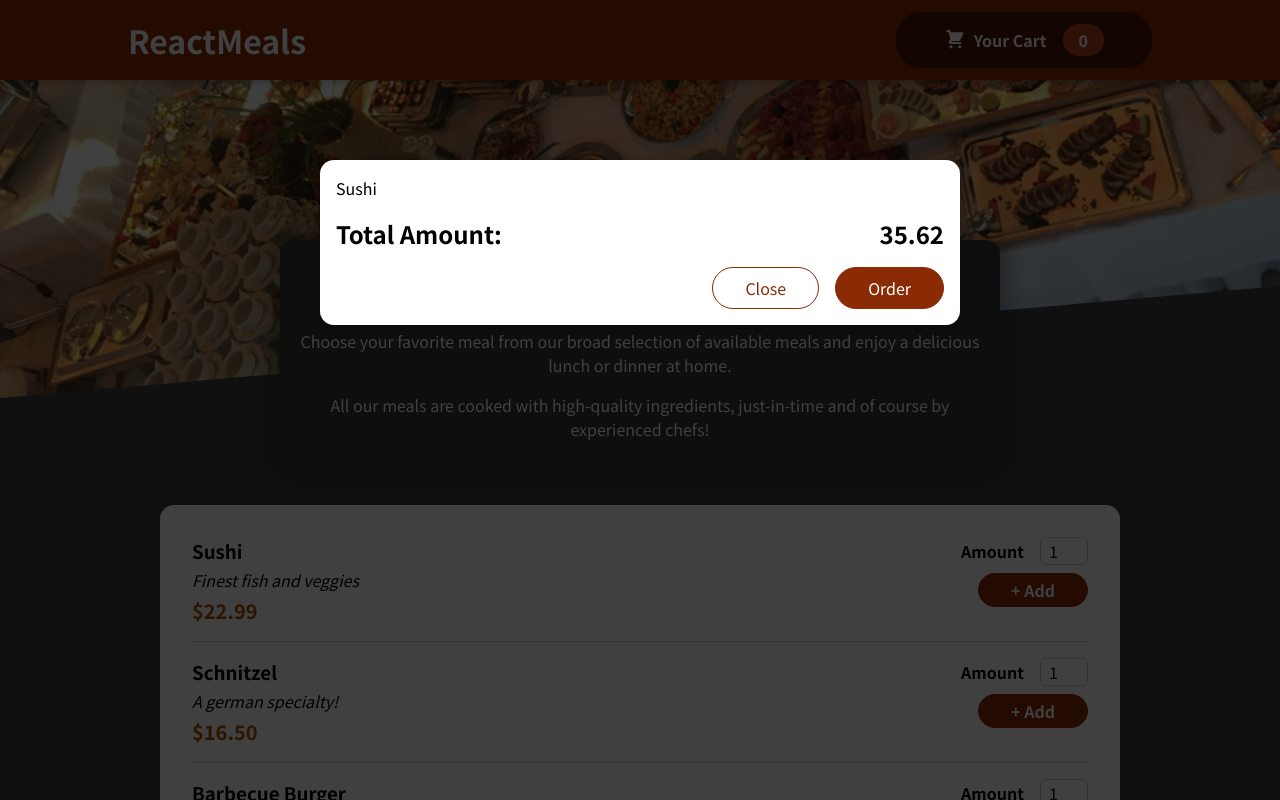
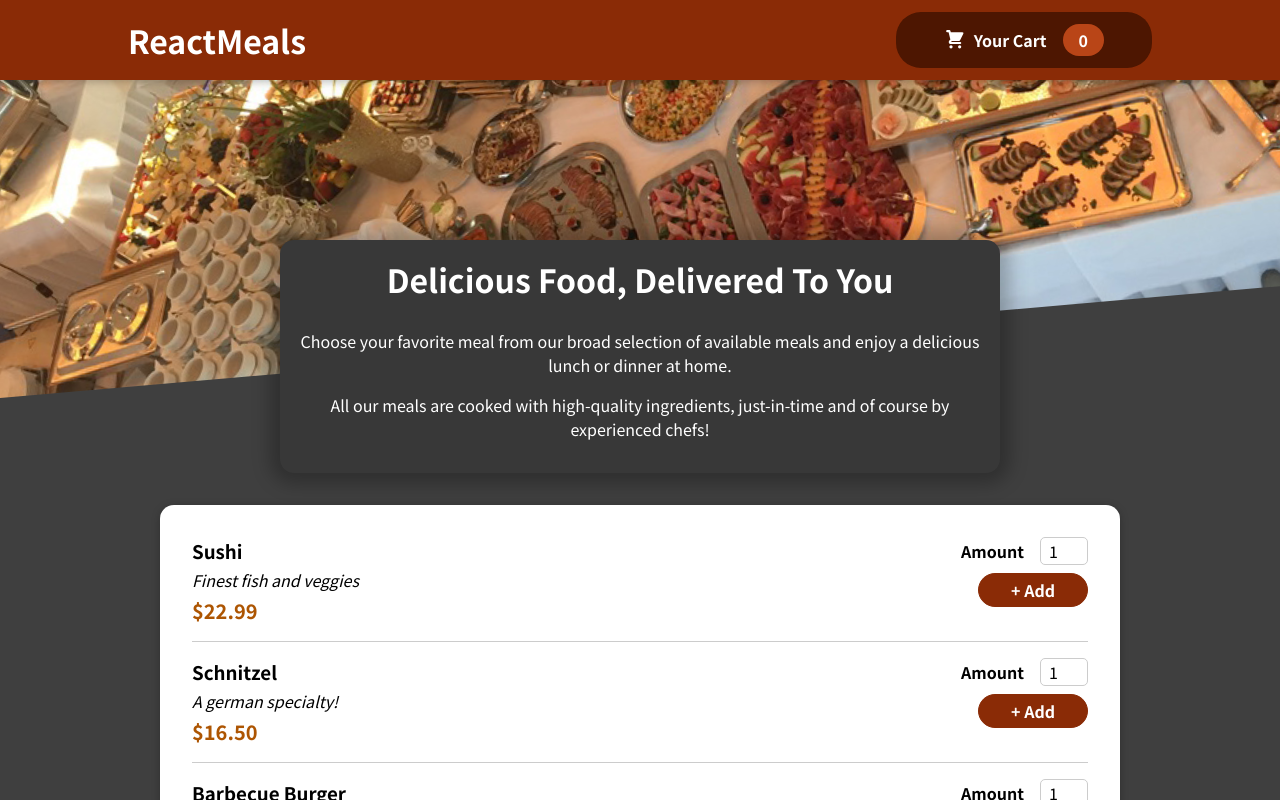
Before and after one commit to Meena024/Restaurant-website, a React (Create React App) app: page / in a window 1280 px wide. Shown: the top 800 px of the page. Built offline with nearby package versions, Linux system fonts and the light colour scheme.

Commit message:
Cart viewing and closing (harcoded data) useState hook

```diff
--- a/src/App.js
+++ b/src/App.js
@@ -1,17 +1,27 @@
-import React from "react";
+import { Fragment, useState } from "react";
 import Header from "./components/Layout/Header";
 import Meals from "./components/Meals/Meals";
 import Cart from "./components/Cart/Cart";
 
 function App() {
+  const [cartIsShown, setCartIsShown] = useState(false);
+
+  const showCartHandler = () => {
+    setCartIsShown(true);
+  };
+
+  const hideCartHandler = () => {
+    setCartIsShown(false);
+  };
+
   return (
-    <React.Fragment>
-      <Cart />
-      <Header />
+    <Fragment>
+      {cartIsShown && <Cart onClose={hideCartHandler}/>}
+      <Header onShowCart = {showCartHandler} />
       <main>
         <Meals />
       </main>
-    </React.Fragment>
+    </Fragment>
   );
 }
 
--- a/src/components/Cart/Cart.js
+++ b/src/components/Cart/Cart.js
@@ -10,14 +10,16 @@ const Cart = (props) => {
     </ul>
   );
   return (
-    <Modal>
+    <Modal onClose={props.onClose}>
       {cartItems}
       <div className={classes.total}>
         <span>Total Amount:</span>
         <span>35.62</span>
       </div>
       <div className={classes.actions}>
-        <button className={classes["button--alt"]}>Close</button>
+        <button className={classes["button--alt"]} onClick={props.onClose}>
+          Close
+        </button>
         <button className={classes.button}>Order</button>
       </div>
     </Modal>
--- a/src/components/Layout/Header.js
+++ b/src/components/Layout/Header.js
@@ -8,7 +8,7 @@ const Header = (props) => {
     <React.Fragment>
       <header className={classes.header}>
         <h1>ReactMeals</h1>
-        <HeaderCartButton />
+        <HeaderCartButton onClick={props.onShowCart}/>
       </header>
       <div className={classes["main-image"]}>
         <img src={mealsImage} alt="welcome food"></img>
--- a/src/components/Layout/HeaderCartButton.js
+++ b/src/components/Layout/HeaderCartButton.js
@@ -3,7 +3,7 @@ import classes from "./HeaderCartButton.module.css";
 
 const HeaderCartButton = (props) => {
   return (
-    <button className={classes.button}>
+    <button className={classes.button} onClick={props.onClick}>
       <span className={classes.icon}>
         <CartIcon />
       </span>
--- a/src/components/UI/Modal.js
+++ b/src/components/UI/Modal.js
@@ -3,7 +3,7 @@ import ReactDOM from "react-dom";
 import classes from "./Modal.module.css";
 
 const Backdrop = (props) => {
-  return <div className={classes.backdrop} />;
+  return <div className={classes.backdrop} onClick={props.onClose} />;
 };
 
 const ModalOverlay = (props) => {
@@ -19,7 +19,10 @@ const portalElement = document.getElementById("overlays");
 const Modal = (props) => {
   return (
     <Fragment>
-      {ReactDOM.createPortal(<Backdrop />, portalElement)}
+      {ReactDOM.createPortal(
+        <Backdrop onClose={props.onClose} />,
+        portalElement
+      )}
       {ReactDOM.createPortal(
         <ModalOverlay>{props.children}</ModalOverlay>,
         portalElement
```
